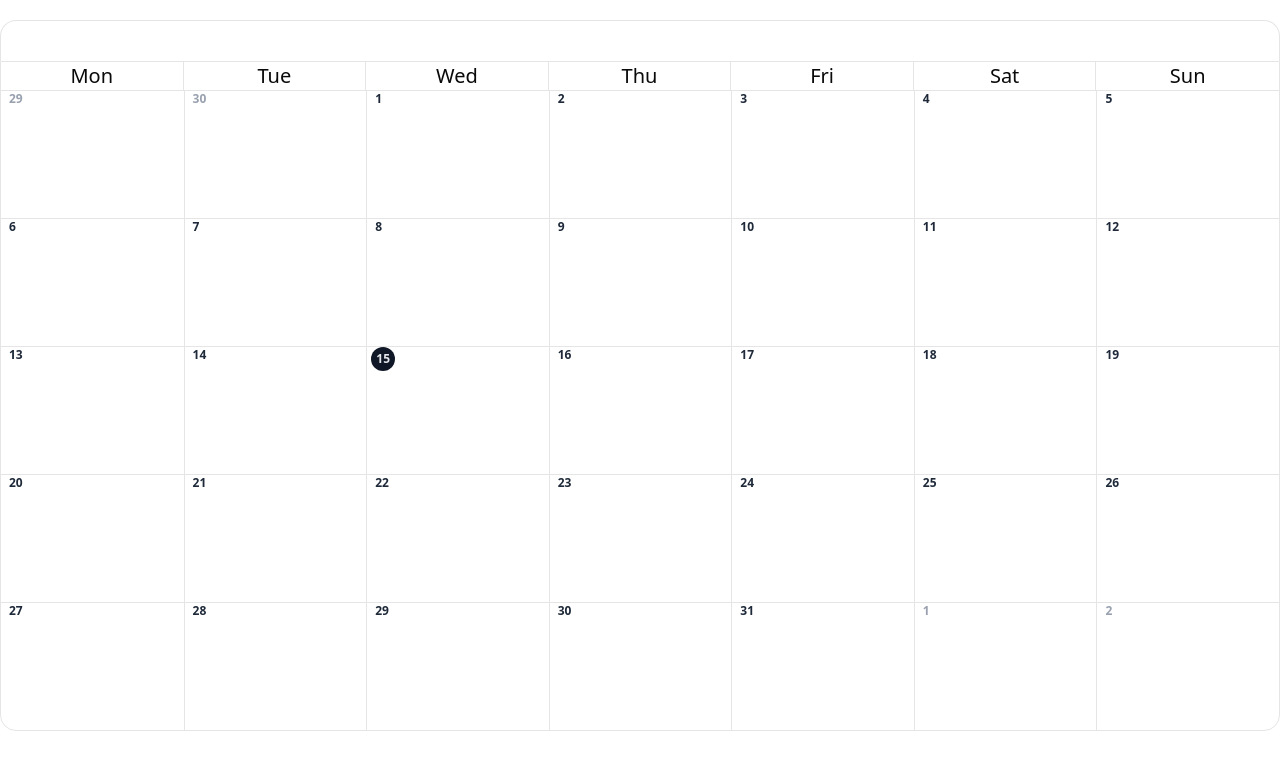
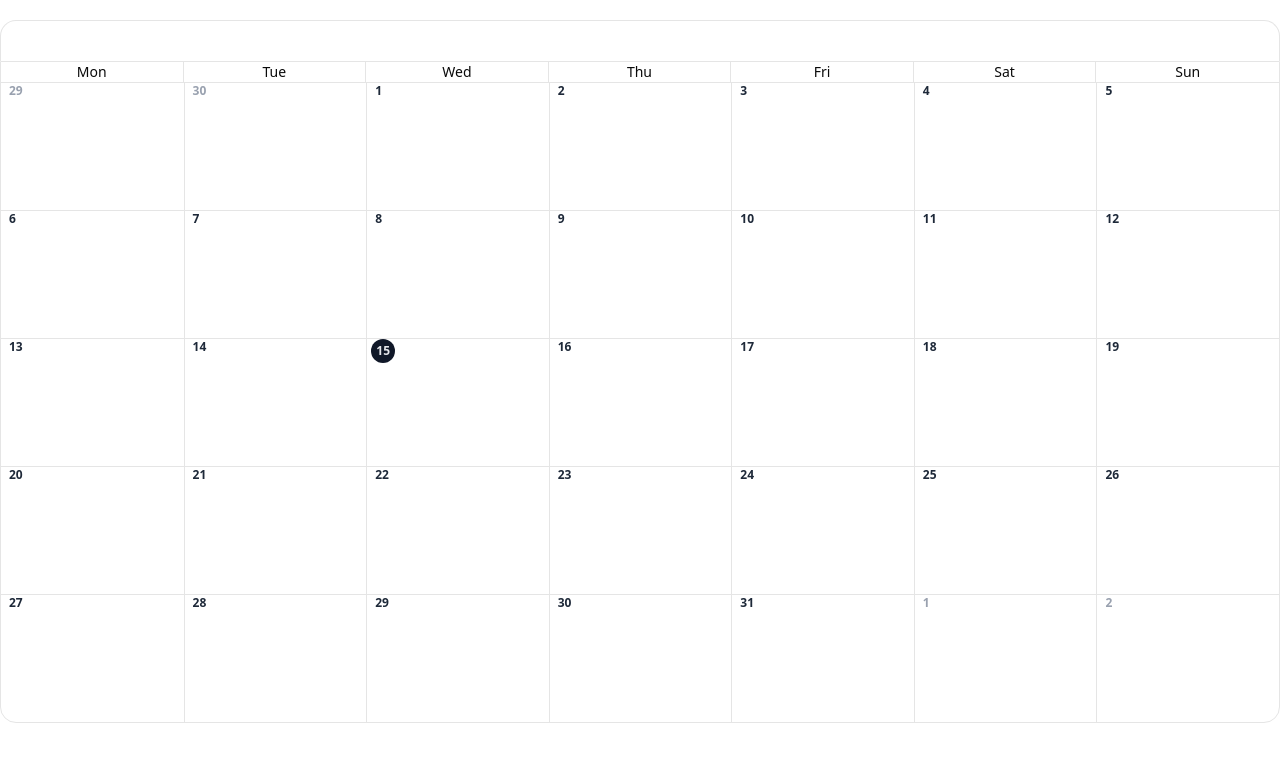
Before and after one commit to AbbasCiatek/galoper-calendar, a React (Vite) app: page / in a window 1280 px wide. Shown: the top 770 px of the page. Built offline with nearby package versions, Linux system fonts and the light colour scheme.

Commit message:
added Date Format Object  and motion for weekdays

```diff
--- a/package.json
+++ b/package.json
@@ -18,6 +18,7 @@
     "clsx": "^2.1.1",
     "date-fns": "^4.1.0",
     "lucide-react": "^0.544.0",
+    "motion": "^12.23.24",
     "react": "^19.1.1",
     "react-dom": "^19.1.1",
     "tailwind-merge": "^3.3.1",
--- a/src/components/month-view-components/month-view-container.tsx
+++ b/src/components/month-view-components/month-view-container.tsx
@@ -1,4 +1,5 @@
 import { useCalendar } from "@/context/calendar-context.tsx";
+import { Date_Format } from "@/helpers";
 import { getCalendarCellsOfMonth } from "@/lib/date-helpers.ts";
 import { clsx } from "clsx";
 import { formatDate, isMonday, isToday } from "date-fns";
@@ -19,7 +20,7 @@ export function MonthViewContainer() {
       {cells.map((cell) => {
         return (
           <div
-            key={formatDate(cell.day, "do dd MMMM yyyy HH:mm")}
+            key={formatDate(cell.day, Date_Format.fullDate)}
             className={clsx(
               "h-32 gap-1 border-l border-t",
               isMonday(cell.day) && "border-l-0",
@@ -38,7 +39,7 @@ export function MonthViewContainer() {
               )}
             >
               {" "}
-              {formatDate(cell.day, "d")}
+              {formatDate(cell.day, Date_Format.dayOfMonth)}
             </div>
           </div>
         );
--- a/src/components/month-view-components/week-days-display.tsx
+++ b/src/components/month-view-components/week-days-display.tsx
@@ -1,12 +1,25 @@
-import { WeekDays } from "@/helpers.tsx";
+import { WEEK_DAYS, lowerSliceWord } from "@/helpers.tsx";
+import { motion } from "motion/react";
 export function WeekDaysDisplay() {
   return (
     <div className="grid grid-cols-7 text-xl justify-between items-center divide-x  ">
-      {WeekDays.map((day) => {
+      {WEEK_DAYS.map((day, index) => {
         return (
-          <div className="text-center" key={day}>
-            {day.slice(0, 3)}{" "}
-          </div>
+          <motion.div
+            initial={{ opacity: 0, y: -10 }}
+            animate={{ opacity: 1, y: 0 }}
+            transition={{
+              delay: 0.05 * index,
+              type: "spring",
+              stiffness: 200,
+              damping: 20,
+              mass: 2,
+            }}
+            className="text-center text-sm"
+            key={day}
+          >
+            {lowerSliceWord(day, 3)}
+          </motion.div>
         );
       })}
     </div>
--- a/src/helpers.tsx
+++ b/src/helpers.tsx
@@ -1 +1,19 @@
-export const WeekDays=['Monday','Tuesday','Wednesday','Thursday','Friday','Saturday','Sunday'];
+export const WEEK_DAYS = [
+  "MONDAY",
+  "TUESDAY",
+  "WEDNESDAY",
+  "THURSDAY",
+  "FRIDAY",
+  "SATURDAY",
+  "SUNDAY",
+] as const;
+
+export const Date_Format = {
+  longMonth: "MMMM",
+  fullDate: "dd MMM yyyy",
+  dayOfMonth: "d",
+};
+export function lowerSliceWord(word: string, sliceAt: number) {
+  if (!word) return "";
+  return (word.charAt(0) + word.slice(1).toLowerCase()).slice(0, sliceAt);
+}
```
Also changed, not shown: 1 other file (tests, documents, lock files or other folders).
